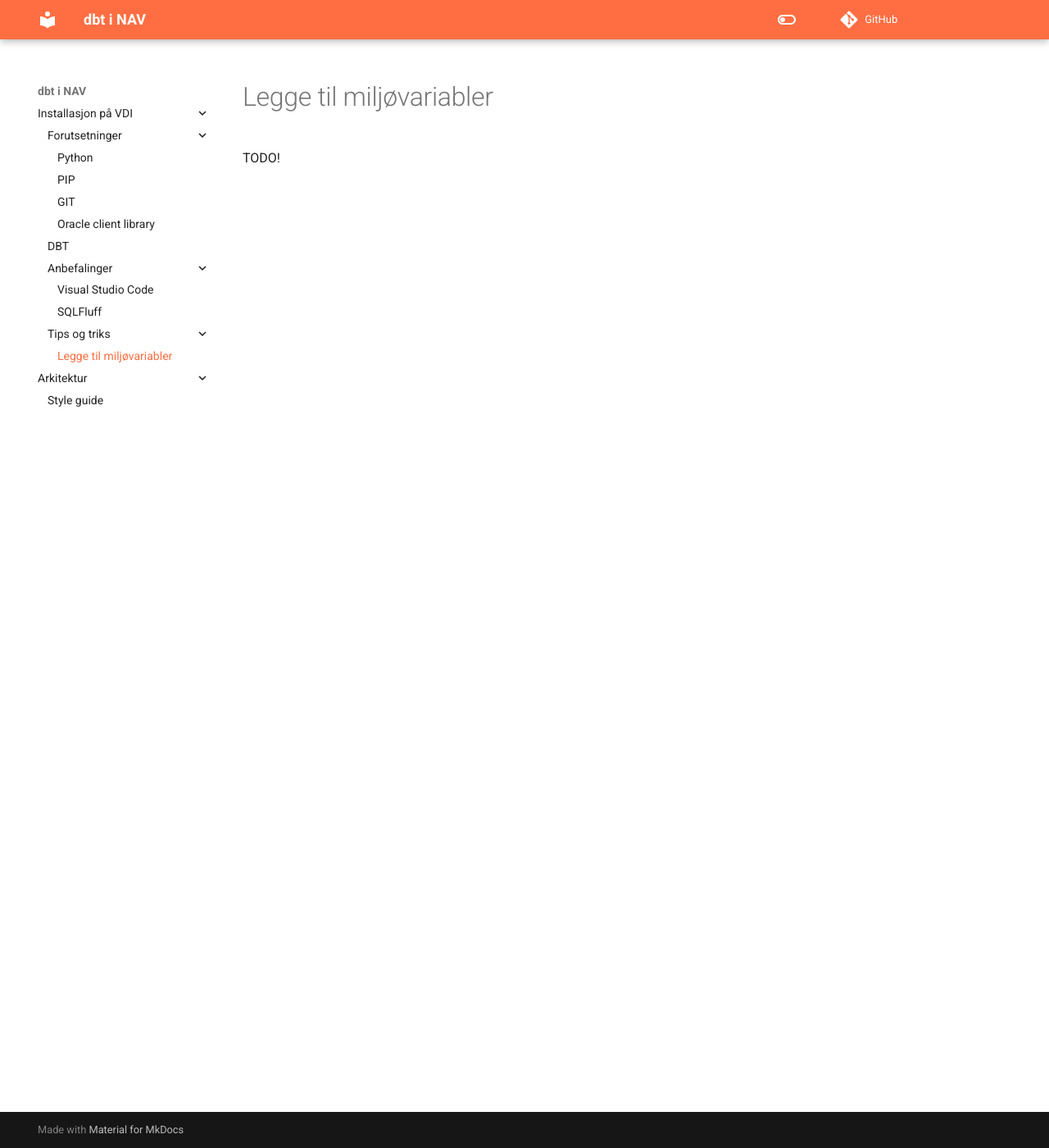
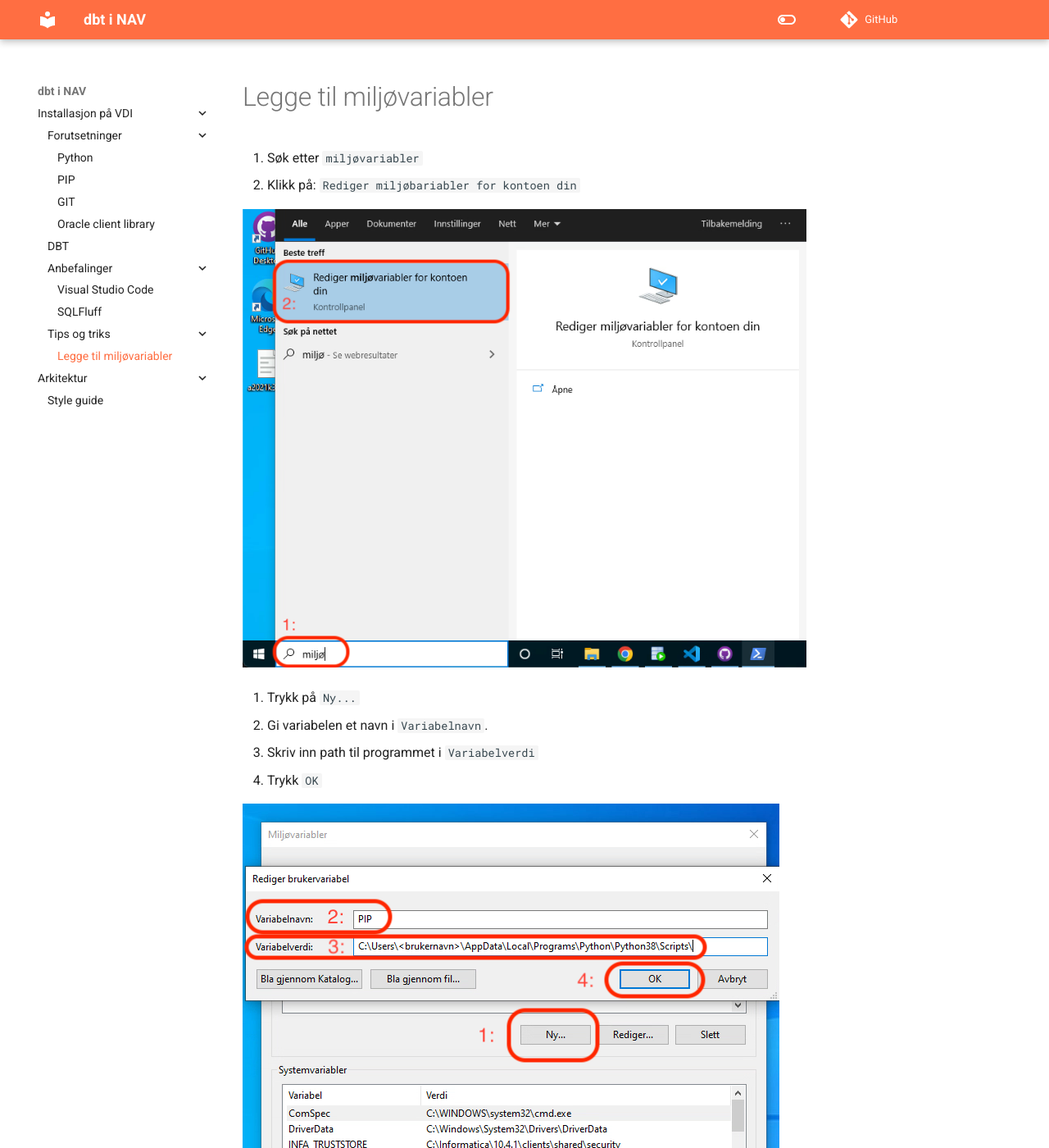
Before and after one commit to navikt/dbt-i-nav, an MkDocs documentation site: the page built from docs/vdi/miljovariabler.md, in a window 1280 px wide and 1400 px high. Shown: the whole window at 82% size. Built offline with MkDocs 1.6.1 and Material for MkDocs 9.7.7, drawn with Linux system fonts in a browser that asks for light colours; comment, search, counter and statistics services are not loaded; some of the changed text lies outside the part shown.

Commit message:
Add tutorial on how to edit environment variabels

```diff
--- a/docs/vdi/miljovariabler.md
+++ b/docs/vdi/miljovariabler.md
@@ -1,3 +1,32 @@
 # Legge til miljøvariabler
 
-TODO!
+1. Søk etter `miljøvariabler`
+2. Klikk på: `Rediger miljøbariabler for kontoen din`
+
+![Rediger miljøvariabler](miljovariabler/miljo-1.png)
+
+1. Trykk på `Ny...`
+2. Gi variabelen et navn i `Variabelnavn`.
+3. Skriv inn path til programmet i `Variabelverdi`
+4. Trykk `OK`
+
+![Ny variabel](miljovariabler/miljo-2.png)
+
+1. Marker `Path` variabelen
+2. Trykk `Rediger...`
+
+![Rediger variabel](miljovariabler/miljo-3.png)
+
+1. Trykk `Ny`
+2. Skriv inn navnet på variabelen du opprettet med syntaksen `%<variabelnavn>%` eks: `%PIP%`
+3. Trykk `OK`
+
+![Legg til variabel](miljovariabler/miljo-4.png)
+
+1. Trykk `OK`
+
+![Rediger variabel](miljovariabler/miljo-5.png)
+
+!!! note
+
+    Husk at du må lukke `cmd` (ledetekst) og åpne på nytt for at endringen skal tre i kraft.
```
Also changed, not shown: docs/vdi/miljovariabler/miljo-1.png (added), docs/vdi/miljovariabler/miljo-2.png (added), docs/vdi/miljovariabler/miljo-3.png (added), docs/vdi/miljovariabler/miljo-4.png (added), docs/vdi/miljovariabler/miljo-5.png (added), 1 other file.
